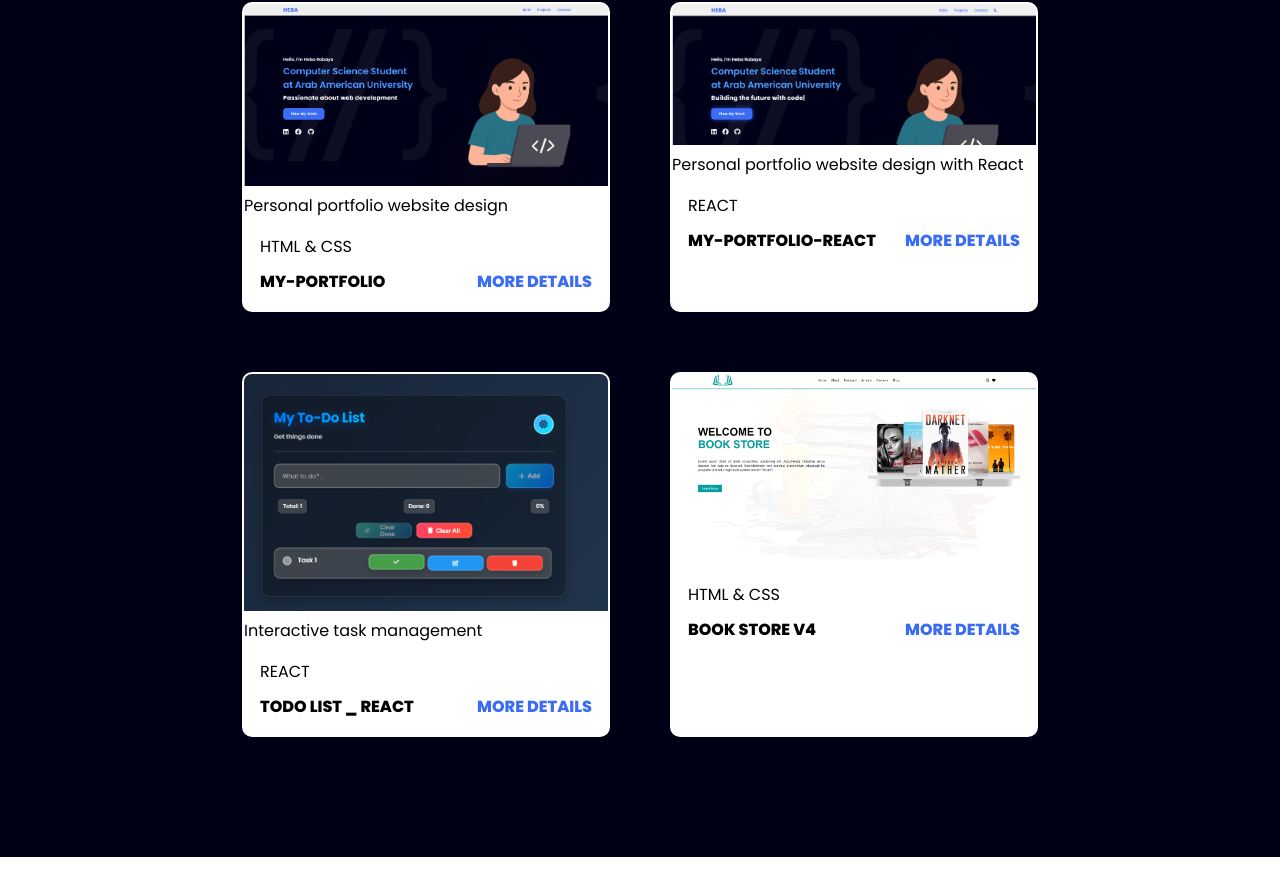
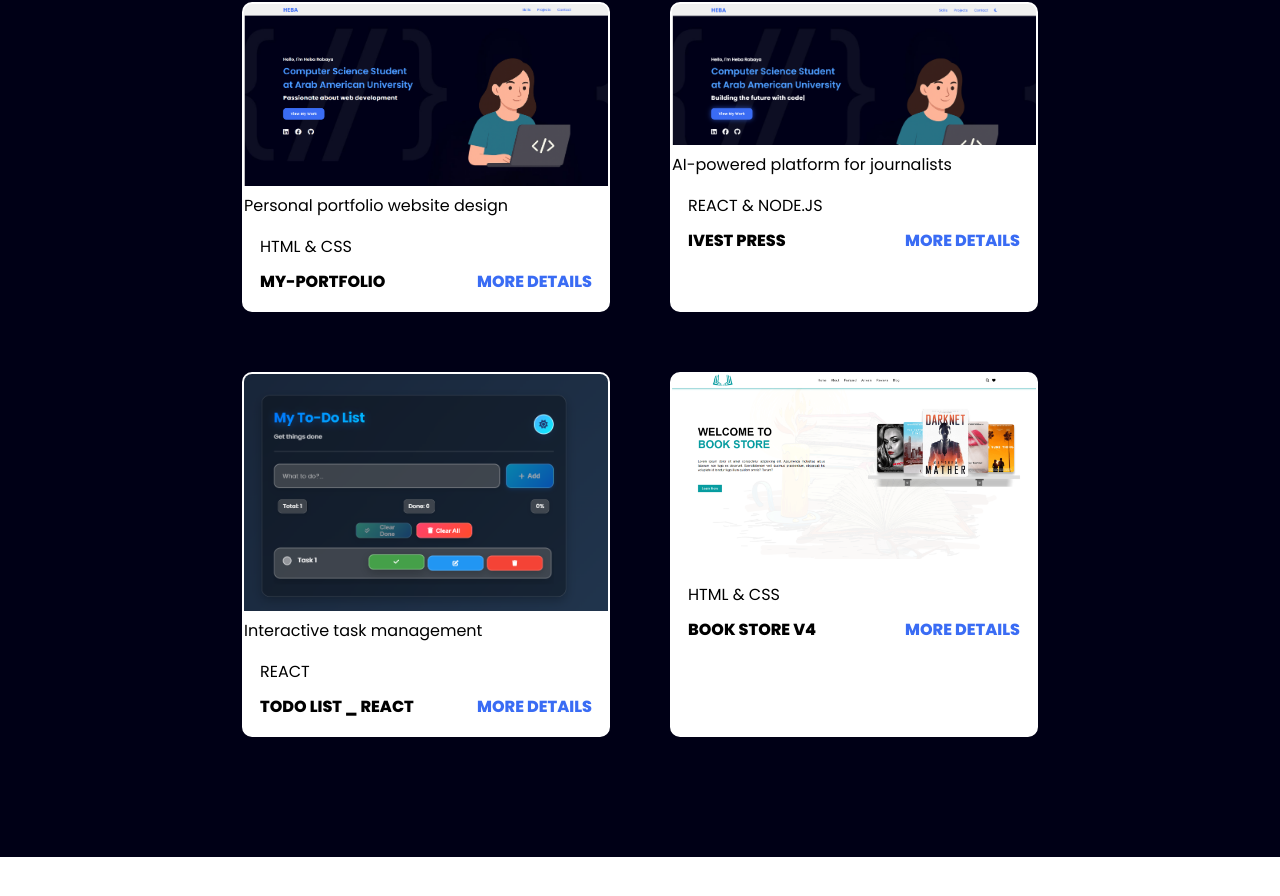
Before and after one commit to HebaRabaya/MY-PORTFOLIO-React, a React (Create React App) app: page / in a window 1280 px wide. Shown: the part 3196-4092 px from the top of the page. Built offline with nearby package versions, Linux system fonts and the light colour scheme.

Commit message:
Update DataContext.js

```diff
--- a/src/contexts/DataContext.js
+++ b/src/contexts/DataContext.js
@@ -34,10 +34,10 @@ const initialState = {
     {
       id: 4,
       img: require("../assets/portfolio-react.png"),
-      cat: "REACT",
-      title: "MY-PORTFOLIO-React",
-      link: "https://github.com/HebaRabaya/MY-PORTFOLIO-React.git",
-      description: "Personal portfolio website design with React",
+      cat: "REACT & NODE.JS ",
+      title: "IVEST PRESS",
+      link: "",
+      description: "AI-powered platform for journalists",
     },
     {
       id: 5,
```
